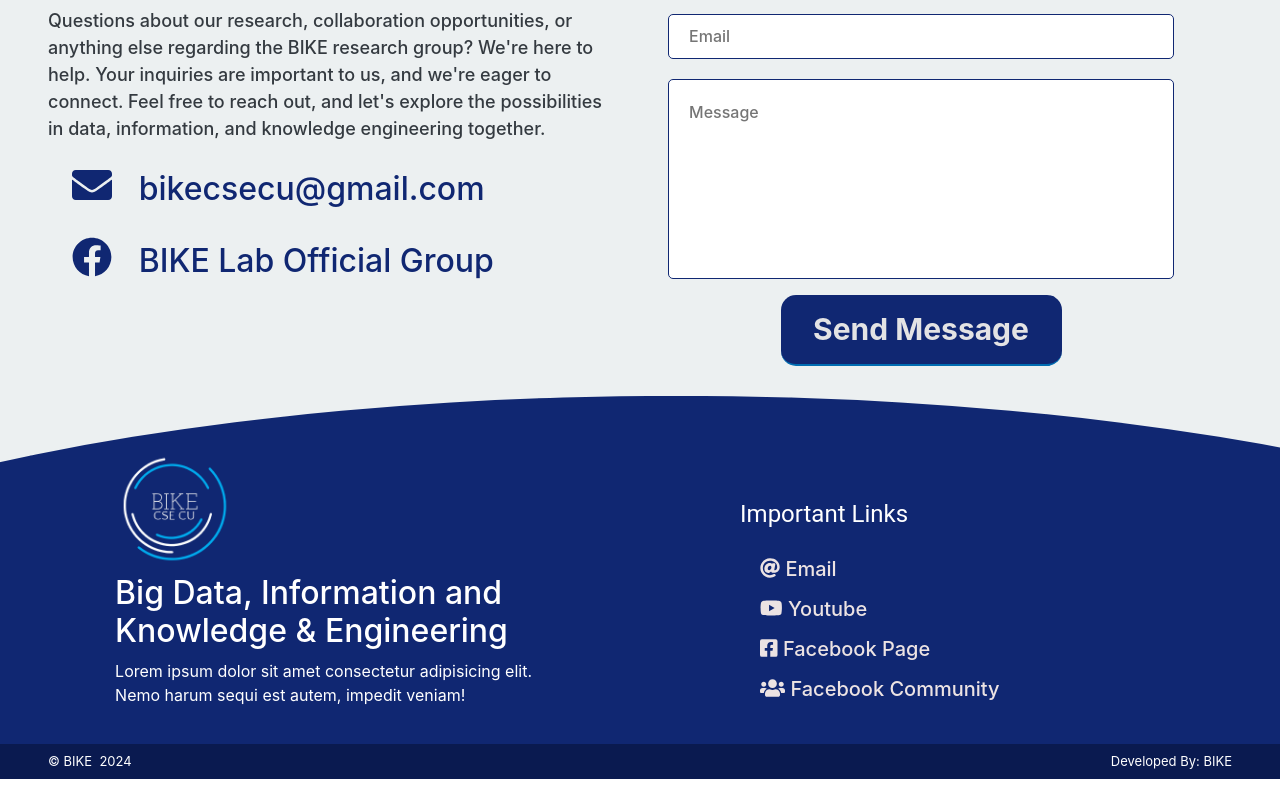
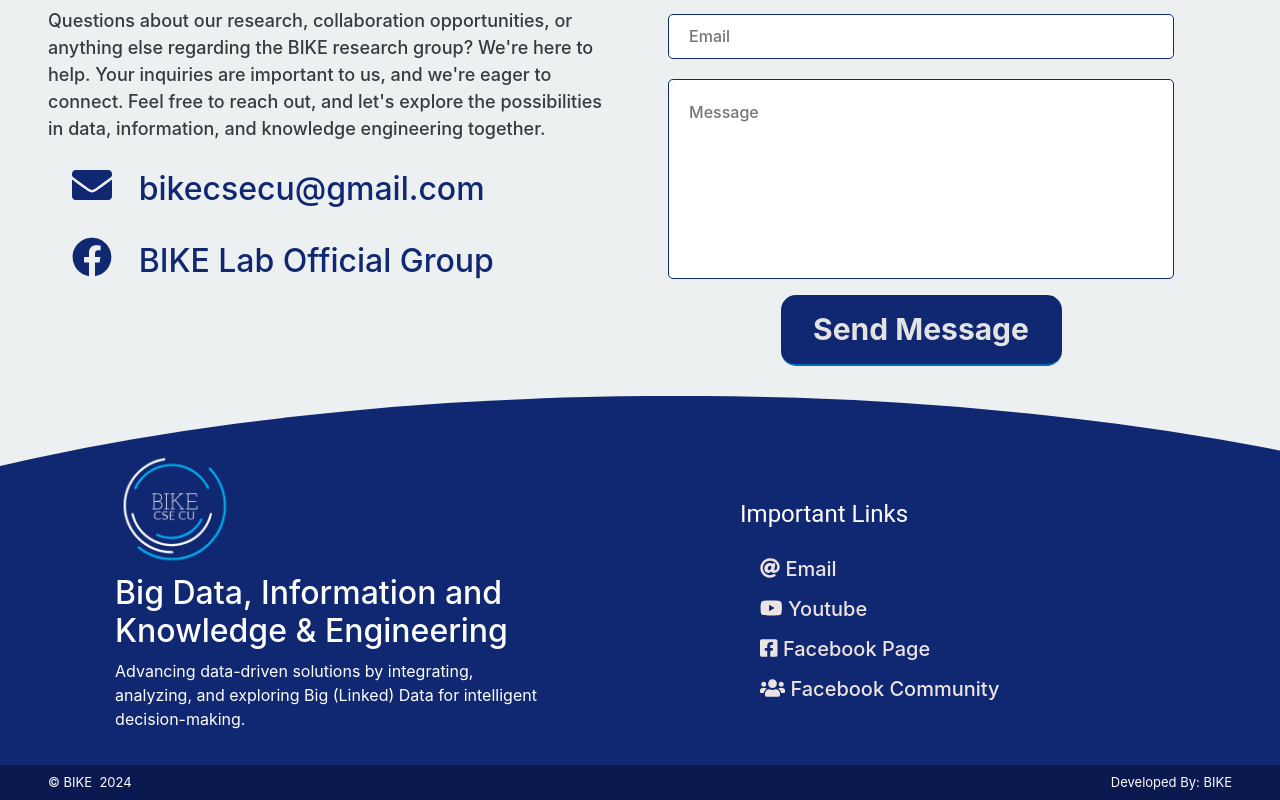
Before and after one commit to Brainless-Loco/bike-portfolio, a React (Create React App) app: page / in a window 1280 px wide. Shown: the part 2623-3423 px from the top of the page. Before the commit the page ends 3402 px from the top, so only its background shows below. Built offline with nearby package versions, Linux system fonts and the light colour scheme; no server answers; the database is empty.

Commit message:
Footer updated.

```diff
--- a/src/Components/Footer/Footer.js
+++ b/src/Components/Footer/Footer.js
@@ -10,7 +10,7 @@ const Footer = () => {
                     <img src="Image/logo.png" className="footerLogo" alt="" />
                     <h2 className="text-white mt-1 py-0 h2">Big Data, Information and Knowledge & Engineering</h2>
                     <p className="my-1 py-0">
-                        Lorem ipsum dolor sit amet consectetur adipisicing elit. Nemo harum sequi est autem, impedit veniam!
+                        Advancing data-driven solutions by integrating, analyzing, and exploring Big (Linked) Data for intelligent decision-making.
                     </p>
                 </Box>
                 <Box className="col-md-5 mx-auto px-md-5 mt-5 text-left float-left">
```
